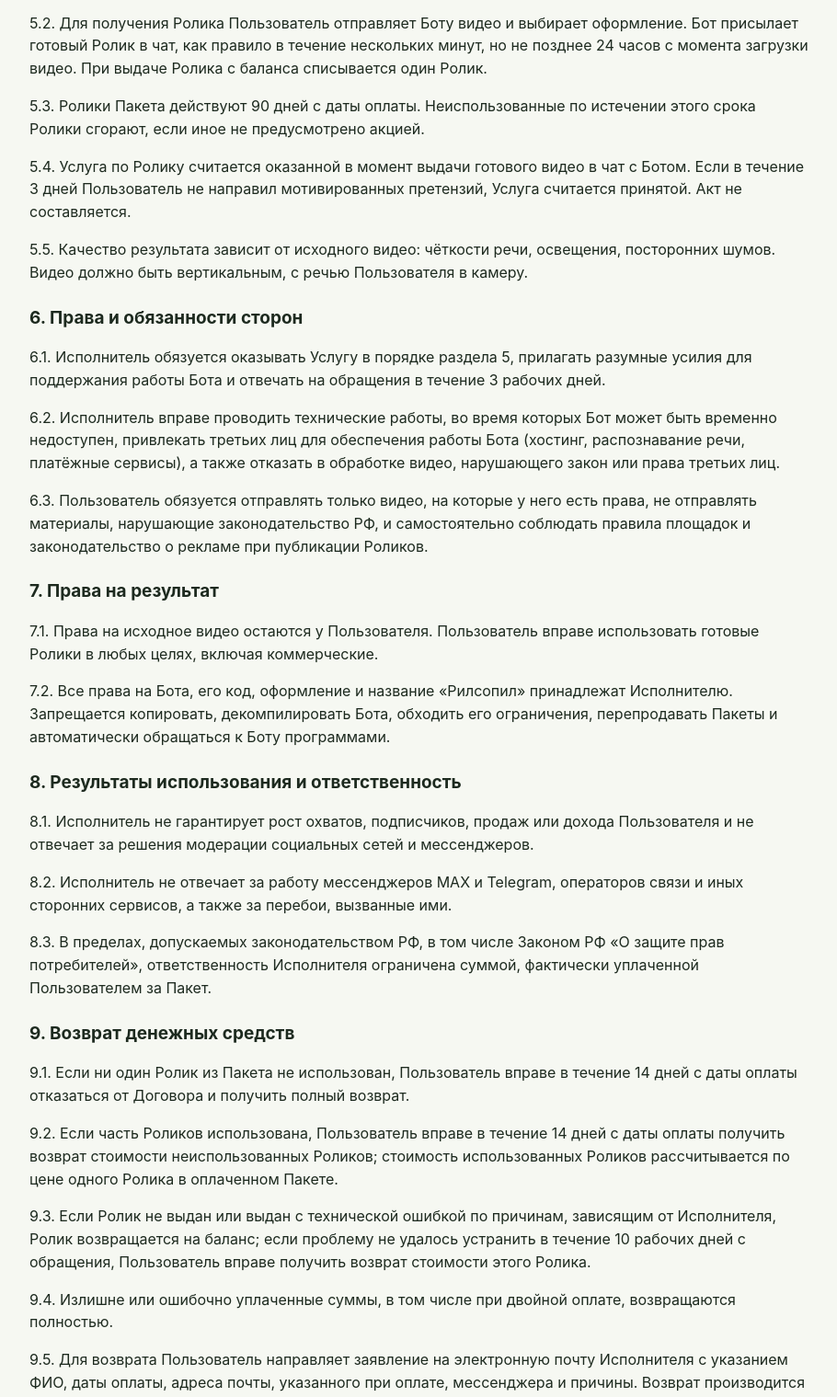
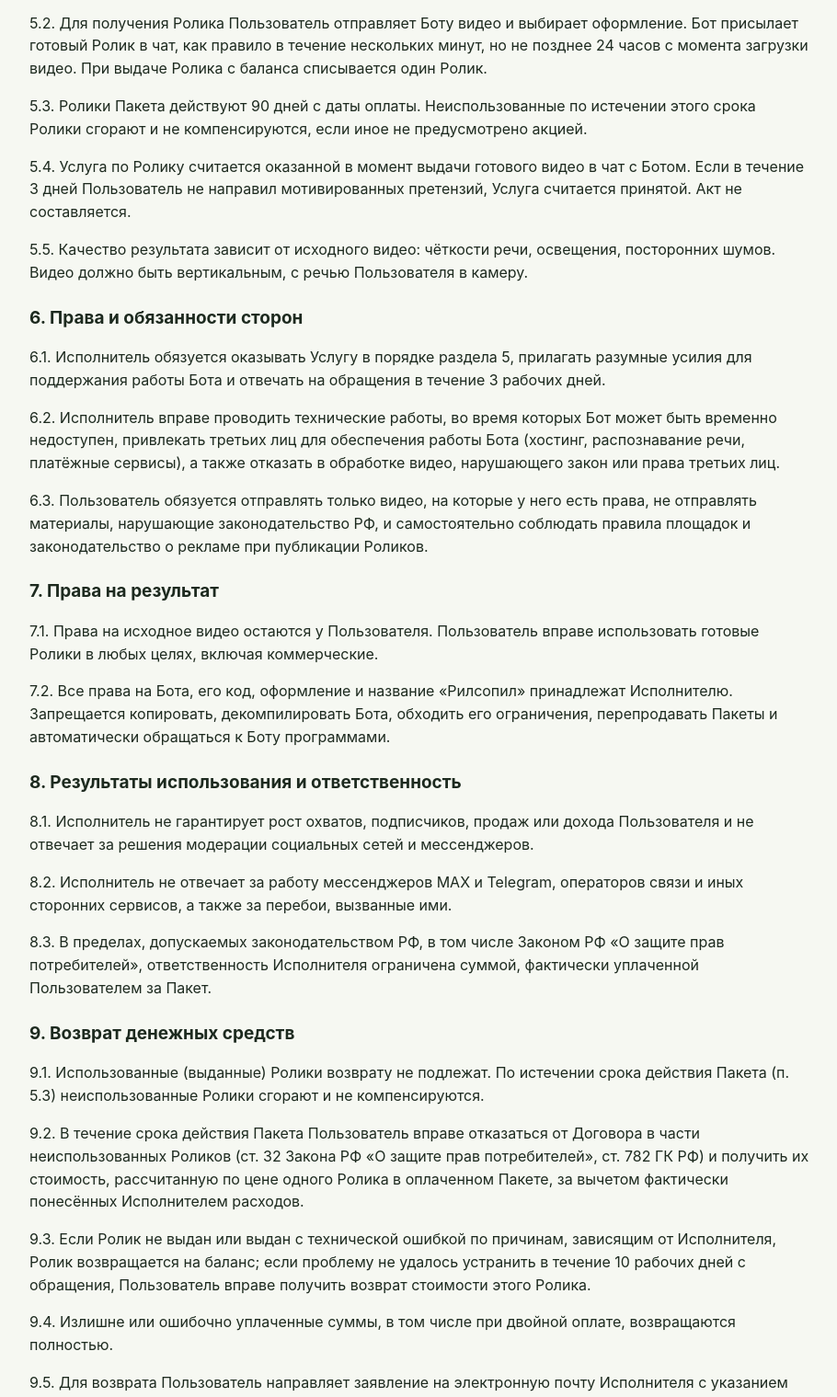
Before and after one commit to varvar1992man-coder/karuselnaya, a plain HTML site: page rilsopil/oferta.html in a window 1280 px wide. Shown: the part 1597-3116 px from the top of the page at 92% size, without its empty margins (184-1094 px from the left). Drawn offline with Linux system fonts and the light colour scheme.

Commit message:
Рилсопил: ролики сгорают через 90 дней, использованные не возвращаются
Co-Authored-By: Claude Opus 5.5 <noreply@anthropic.com>
Claude-Session: https://claude.ai/code/session_016h32AweUAakvbLuQ1a37Eq

```diff
--- a/rilsopil/oferta.html
+++ b/rilsopil/oferta.html
@@ -38,7 +38,7 @@
 <h3>5. Порядок оказания услуги</h3>
 <p>5.1. Ролики зачисляются на баланс Пользователя автоматически после поступления оплаты, в том мессенджере (MAX или Telegram), в котором произведена оплата. Балансы в разных мессенджерах не объединяются.</p>
 <p>5.2. Для получения Ролика Пользователь отправляет Боту видео и выбирает оформление. Бот присылает готовый Ролик в чат, как правило в течение нескольких минут, но не позднее 24 часов с момента загрузки видео. При выдаче Ролика с баланса списывается один Ролик.</p>
-<p>5.3. Ролики Пакета действуют 90 дней с даты оплаты. Неиспользованные по истечении этого срока Ролики сгорают, если иное не предусмотрено акцией.</p>
+<p>5.3. Ролики Пакета действуют 90 дней с даты оплаты. Неиспользованные по истечении этого срока Ролики сгорают и не компенсируются, если иное не предусмотрено акцией.</p>
 <p>5.4. Услуга по Ролику считается оказанной в момент выдачи готового видео в чат с Ботом. Если в течение 3 дней Пользователь не направил мотивированных претензий, Услуга считается принятой. Акт не составляется.</p>
 <p>5.5. Качество результата зависит от исходного видео: чёткости речи, освещения, посторонних шумов. Видео должно быть вертикальным, с речью Пользователя в камеру.</p>
 <h3>6. Права и обязанности сторон</h3>
@@ -53,8 +53,8 @@
 <p>8.2. Исполнитель не отвечает за работу мессенджеров MAX и Telegram, операторов связи и иных сторонних сервисов, а также за перебои, вызванные ими.</p>
 <p>8.3. В пределах, допускаемых законодательством РФ, в том числе Законом РФ «О защите прав потребителей», ответственность Исполнителя ограничена суммой, фактически уплаченной Пользователем за Пакет.</p>
 <h3>9. Возврат денежных средств</h3>
-<p>9.1. Если ни один Ролик из Пакета не использован, Пользователь вправе в течение 14 дней с даты оплаты отказаться от Договора и получить полный возврат.</p>
-<p>9.2. Если часть Роликов использована, Пользователь вправе в течение 14 дней с даты оплаты получить возврат стоимости неиспользованных Роликов; стоимость использованных Роликов рассчитывается по цене одного Ролика в оплаченном Пакете.</p>
+<p>9.1. Использованные (выданные) Ролики возврату не подлежат. По истечении срока действия Пакета (п. 5.3) неиспользованные Ролики сгорают и не компенсируются.</p>
+<p>9.2. В течение срока действия Пакета Пользователь вправе отказаться от Договора в части неиспользованных Роликов (ст. 32 Закона РФ «О защите прав потребителей», ст. 782 ГК РФ) и получить их стоимость, рассчитанную по цене одного Ролика в оплаченном Пакете, за вычетом фактически понесённых Исполнителем расходов.</p>
 <p>9.3. Если Ролик не выдан или выдан с технической ошибкой по причинам, зависящим от Исполнителя, Ролик возвращается на баланс; если проблему не удалось устранить в течение 10 рабочих дней с обращения, Пользователь вправе получить возврат стоимости этого Ролика.</p>
 <p>9.4. Излишне или ошибочно уплаченные суммы, в том числе при двойной оплате, возвращаются полностью.</p>
 <p>9.5. Для возврата Пользователь направляет заявление на электронную почту Исполнителя с указанием ФИО, даты оплаты, адреса почты, указанного при оплате, мессенджера и причины. Возврат производится тем же способом, которым была произведена оплата, в течение 10 календарных дней с даты получения заявления. Комиссия платёжного сервиса из суммы возврата не удерживается. Возвращённые Ролики списываются с баланса.</p>
```
Also changed, not shown: rilsopil/index.html (+1 -1 lines), rilsopil/refund.html (+3 -2 lines).
